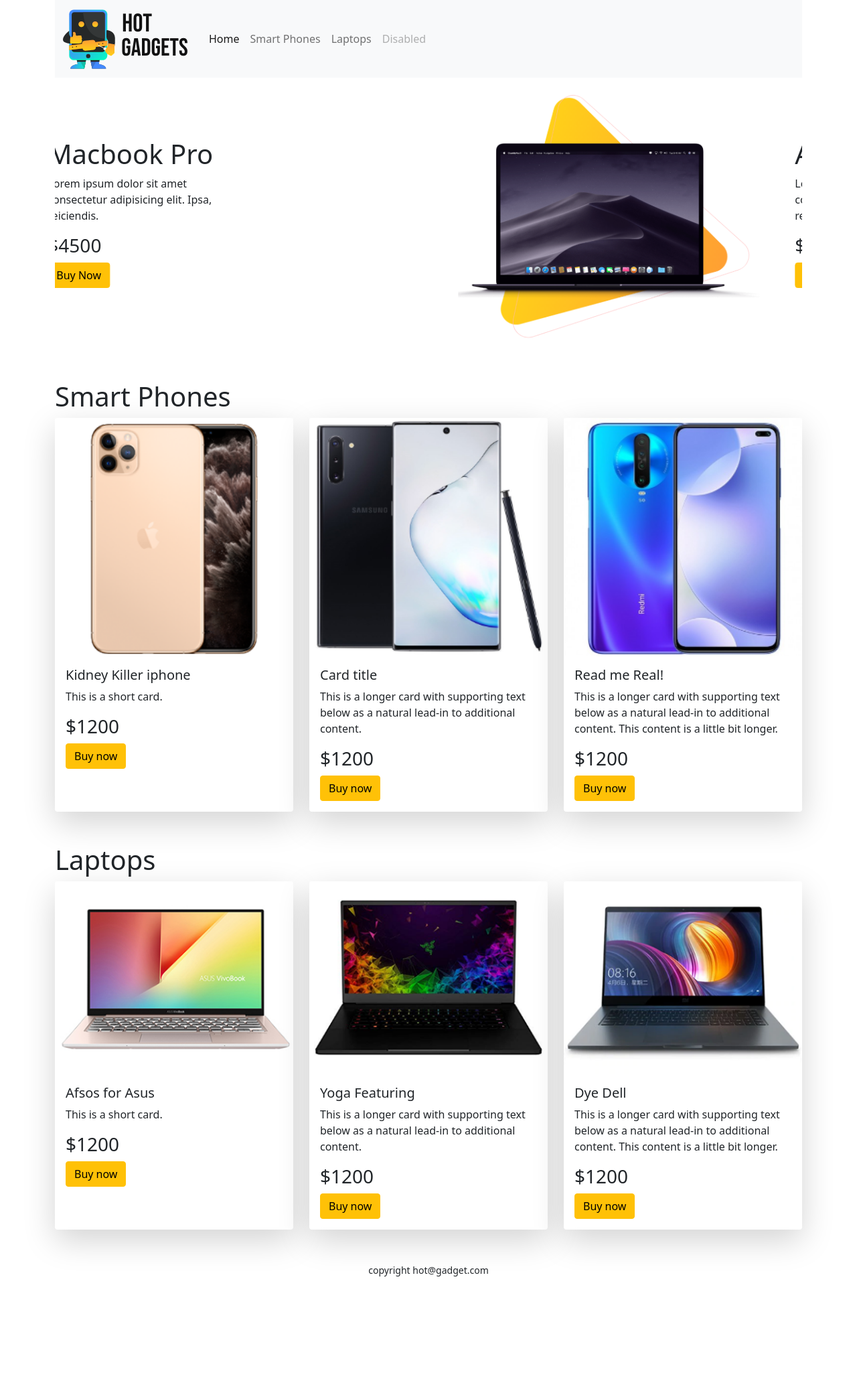
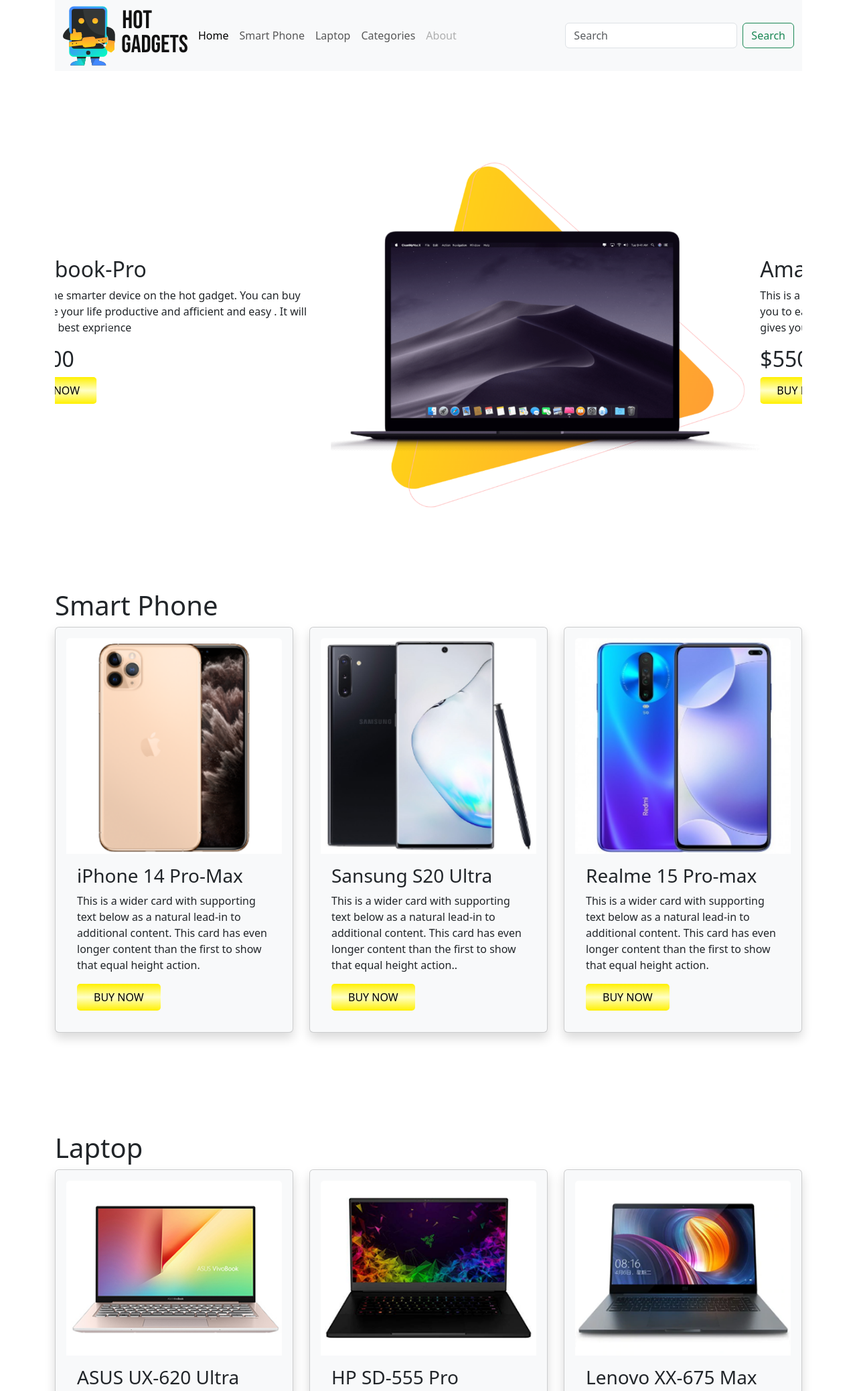
Before and after one commit to pritom-bod/Hot_Gadget, a plain HTML site: page index.html in a window 1280 px wide. Shown: the top 2077 px of the page at 67% size. Before the commit the page ends 1924 px from the top, so only its background shows below. Drawn offline with nearby package versions, Linux system fonts and the light colour scheme.

Commit message:
make parfect

```diff
--- a/index.html
+++ b/index.html
@@ -2,184 +2,253 @@
 <html lang="en">
 <head>
     <meta charset="UTF-8">
-    <meta http-equiv="X-UA-Compatible" content="IE=edge">
     <meta name="viewport" content="width=device-width, initial-scale=1.0">
-    <title>Hot Gadget</title>
+    <link rel="stylesheet" href="style.css">
     <link rel="shortcut icon" href="images/icon.png" type="image/x-icon">
-    <link href="https://cdn.jsdelivr.net/npm/bootstrap@5.0.0-beta1/dist/css/bootstrap.min.css" rel="stylesheet" integrity="sha384-giJF6kkoqNQ00vy+HMDP7azOuL0xtbfIcaT9wjKHr8RbDVddVHyTfAAsrekwKmP1" crossorigin="anonymous">
+    <link href="https://cdn.jsdelivr.net/npm/bootstrap@5.3.3/dist/css/bootstrap.min.css" rel="stylesheet" integrity="sha384-QWTKZyjpPEjISv5WaRU9OFeRpok6YctnYmDr5pNlyT2bRjXh0JMhjY6hW+ALEwIH" crossorigin="anonymous">
+    <title>Hot gadget</title>
 </head>
-<body class="container">
+<body>
     <header>
-        <nav class="navbar navbar-expand-lg navbar-light bg-light">
+        <div class="container">
+    <nav class="navbar navbar-expand-lg bg-body-tertiary">
         <div class="container-fluid">
-              <a class="navbar-brand" href="#">
          <img src="images/logo.png" alt="">
-              </a>
-              <button class="navbar-toggler" type="button" data-bs-toggle="collapse" data-bs-target="#navbarNav" aria-controls="navbarNav" aria-expanded="false" aria-label="Toggle navigation">
+          <button class="navbar-toggler" type="button" data-bs-toggle="collapse" data-bs-target="#navbarTogglerDemo02" aria-controls="navbarTogglerDemo02" aria-expanded="false" aria-label="Toggle navigation">
             <span class="navbar-toggler-icon"></span>
           </button>
-              <div class="collapse navbar-collapse" id="navbarNav">
-                <ul class="navbar-nav">
+          <div class="collapse navbar-collapse" id="navbarTogglerDemo02">
+            <ul class="navbar-nav me-auto mb-2 mb-lg-0">
               <li class="nav-item">
-                    <a class="nav-link active" aria-current="page" href="#">Home</a>
+                <a class="nav-link active" aria-current="page" href="#home">Home</a>
               </li>
               <li class="nav-item">
-                    <a class="nav-link" href="#phones">Smart Phones</a>
+                <a class="nav-link" href="#smartphone">Smart Phone</a>
               </li>
               <li class="nav-item">
-                    <a class="nav-link" href="#laptops">Laptops</a>
+                <a class="nav-link" href="#laptop">Laptop</a>
               </li>
               <li class="nav-item">
-                    <a class="nav-link disabled" href="#" tabindex="-1" aria-disabled="true">Disabled</a>
+                <a class="nav-link" href="#categories">Categories</a>
+              </li>
+
+              <li class="nav-item">
+                <a class="nav-link disabled" aria-disabled="true">About</a>
               </li>
             </ul>
+            <form class="d-flex" role="search">
+              <input class="form-control me-2" type="search" placeholder="Search" aria-label="Search">
+              <button class="btn btn-outline-success" type="submit">Search</button>
+            </form>
           </div>
         </div>
       </nav>
-          <div id="carouselExampleIndicators" class="carousel slide" data-bs-ride="carousel">
-            <ol class="carousel-indicators">
-              <li data-bs-target="#carouselExampleIndicators" data-bs-slide-to="0" class="active"></li>
-              <li data-bs-target="#carouselExampleIndicators" data-bs-slide-to="1"></li>
-              <li data-bs-target="#carouselExampleIndicators" data-bs-slide-to="2"></li>
-            </ol>
+    </div>
+    </header>
+    <div class="container" id="home" >
+    <div id="carouselExampleAutoplaying" class="carousel slide" data-bs-ride="carousel">
         <div class="carousel-inner">
           <div class="carousel-item active">
-                <div class="row">
-                    <div class="col-sm-12 col-md-7 d-flex align-items-center justify-content-center">
-                        <div>
-                            <h1>Macbook Pro</h1>
-                            <p class="w-50">Lorem ipsum dolor sit amet consectetur adipisicing elit. Ipsa, reiciendis. </p>
-                            <h3>$4500</h3>
-                            <button class="btn btn-warning">Buy Now</button>
+         <div class="row align-items-center">
+           <div class="col-5 col-sm-5 col-md-5 col-lg-5 col-xl-5">
+            <h2>Macbook-Pro</h2>
+            <p>This is the smarter device on the hot gadget. You can buy for make your life productive and afficient and easy . It will  give you best exprience</p>
+            <h2>$4500</h2>
+            <button class="buy-now">BUY NOW</button>
            </div>
-                    </div>
-                    <div class="col-5">
-                        <img src="images/banner-products/product-1.png" class="d-block w-100" alt="...">
+           <br>
+           <div class="col-7 col-sm-7 col-md-7 col-lg-7 col-xl-7">
+                <img src="images/banner-products/product-1.png" class="d-block w-100 d-flex justify-content-end" alt="...">
            </div>
         </div>
           </div>
           <div class="carousel-item">
-                <div class="row">
-                    <div class="col-7 d-flex align-items-center justify-content-center">
-                        <div>
-                            <h1>Amazon Echo</h1>
-                            <p class="w-50">Lorem ipsum dolor sit amet consectetur adipisicing elit. Ipsa, reiciendis. </p>
-                            <h3>$500</h3>
-                            <button class="btn btn-warning">Buy Now</button>
+            <div class="row align-items-center">
+            <div class="col-5 col-sm-5 col-md-5 col-lg-5 col-xl-5">
+                <h2>Amazon Echo</h2>
+                <p>This is a Amazon assistent device and it proeffectently help you to easy your life and make you vary productive. It is gives you best exprience comapare to any other assistent</p>
+                <h2>$550</h2>
+                <button class="buy-now">BUY NOW</button>
             </div>
-                    </div>
-                    <div class="col-5">
-                        <img src="images/banner-products/product-2.png" class="d-block w-100" alt="...">
+            <br>
+            <div class="col-7 col-sm-7 col-md-7 col-lg-7 col-xl-7">
+                <img src="images/banner-products/product-2.png" class="d-block w-100 d-flex justify-content-end" alt="...">
             </div>
         </div>
           </div>
           <div class="carousel-item">
-                <div class="row">
-                    <div class="col-7 d-flex align-items-center justify-content-center">
-                        <div>
-                            <h1>Boom boom boom Box</h1>
-                            <p class="w-50">Lorem ipsum dolor sit amet consectetur adipisicing elit. Ipsa, reiciendis. </p>
-                            <h3>$1200</h3>
-                            <button class="btn btn-warning">Buy Now</button>
+            <div class="row align-items-center">
+           <div class="col-5  col-sm-5 col-md-5 col-lg-5 col-xl-5">
+            <h2>Boom Boom Box</h2>
+            <p>This is a excilant device for lissing a song and enjoy your time . This device sound quality is one of the best in the world and this device can bright you mind instantly</p>
+            <h2>$1200</h2>
+            <button class="buy-now">BUY NOW</button>
            </div>
-                    </div>
-                    <div class="col-5">
-                        <img src="images/banner-products/product-3.png" class="d-block w-100" alt="...">
+           <br>
+           <div class="col-7 col-sm-7 col-md-7 col-lg-7 col-xl-7 ">
+            <img src="images/banner-products/product-3.png" class="d-block w-100 d-flex justify-content-end " alt="...">
            </div>
         </div>
           </div>
         </div>
-            <a class="carousel-control-prev" href="#carouselExampleIndicators" role="button" data-bs-slide="prev">
+        <button class="carousel-control-prev" type="button" data-bs-target="#carouselExampleAutoplaying" data-bs-slide="prev">
           <span class="carousel-control-prev-icon" aria-hidden="true"></span>
           <span class="visually-hidden">Previous</span>
-            </a>
-            <a class="carousel-control-next" href="#carouselExampleIndicators" role="button" data-bs-slide="next">
+        </button>
+        <button class="carousel-control-next" type="button" data-bs-target="#carouselExampleAutoplaying" data-bs-slide="next">
           <span class="carousel-control-next-icon" aria-hidden="true"></span>
           <span class="visually-hidden">Next</span>
-            </a>
+        </button>
       </div>
-    </header>
-    <main>
-        <section id="phones" class="my-5">
-            <h1>Smart Phones</h1>
-            <div class="row row-cols-1 row-cols-md-3 g-4">
-                <div class="col">
-                  <div class="card h-100 border-0 shadow-lg">
+    </div>
+    <section>
+        <div class="container" id="smartphone">
+            <h1>Smart Phone</h1>
+            <div class="card-group row d-flex justify-content-around">
+                <div class="col-4">
+                    <div class="card shadow p-3 mb-5 bg-body-tertiary rounded">
                         <img src="images/phones/phone-1.png" class="card-img-top" alt="...">
                         <div class="card-body">
-                      <h5 class="card-title">Kidney Killer iphone</h5>
-                      <p class="card-text">This is a short card.</p>
-                      <h3>$1200</h3>
-                      <button class="btn btn-warning">Buy now</button>
+                          <h3 class="card-title">iPhone 14 Pro-Max</h3>
+                          <p class="card-text">This is a wider card with supporting text below as a natural lead-in to additional content. This card has even longer content than the first to show that equal height action.</p>
+                          <button class="buy-now">BUY NOW</button>
+                      </div>
+                      </div>
+
+                     </div>
+                     <div class="col-4">
+                    <div class="card shadow p-3 mb-5 bg-body-tertiary rounded">
+                     <img src="images/phones/phone-2.png" class="card-img-top" alt="...">
+                        <div class="card-body">
+                        <h3 class="card-title">Sansung S20 Ultra</h3>
+                        <p class="card-text">This is a wider card with supporting text below as a natural lead-in to additional content. This card has even longer content than the first to show that equal height action..</p>
+                       <button class="buy-now">BUY NOW</button>
                     </div>
                     </div>
                 </div>
-                <div class="col">
-                  <div class="card h-100 border-0 shadow-lg">
-                    <img src="images/phones/phone-2.png" class="card-img-top" alt="...">
+                <div class="col-4">
+                    <div class="card shadow p-3 mb-5 bg-body-tertiary rounded" >
+                        <img src="images/phones/phone-3.png" class="card-img-top" alt="...">
                         <div class="card-body">
-                      <h5 class="card-title">Card title</h5>
-                      <p class="card-text">This is a longer card with supporting text below as a natural lead-in to additional content.</p>
-                      <h3>$1200</h3>
-                      <button class="btn btn-warning">Buy now</button>
+                          <h3 class="card-title">Realme 15 Pro-max</h3>
+                          <p class="card-text">This is a wider card with supporting text below as a natural lead-in to additional content. This card has even longer content than the first to show that equal height action.</p>
+                          <button class="buy-now">BUY NOW</button>
                       </div>
                       </div>
                 </div>
-                <div class="col">
-                  <div class="card h-100 border-0 shadow-lg">
-                    <img src="images/phones/phone-3.png" class="card-img-top" alt="...">
+
+              </div>
+        </div>
+
+
+    </section>
+    <div class="container" id="laptop">
+        <h1>Laptop</h1>
+        <div class="card-group row d-flex justify-content-around">
+            <div class="col-4">
+                <div class="card shadow p-3 mb-5 bg-body-tertiary rounded">
+                    <img src="images/laptops/laptop-1.png" class="card-img-top" alt="...">
                     <div class="card-body">
-                      <h5 class="card-title">Read me Real!</h5>
-                      <p class="card-text">This is a longer card with supporting text below as a natural lead-in to additional content. This content is a little bit longer.</p>
-                      <h3>$1200</h3>
-                      <button class="btn btn-warning">Buy now</button>
+                      <h3 class="card-title">ASUS UX-620 Ultra</h3>
+                      <p class="card-text">This is a wider card with supporting text below as a natural lead-in to additional content. This card has even longer content than the first to show that equal height action.</p>
+                      <button class="buy-now">BUY NOW</button>
+                  </div>
+                  </div>
+
+                 </div>
+                 <div class="col-4">
+                <div class="card shadow p-3 mb-5 bg-body-tertiary rounded">
+                 <img src="images/laptops/laptop-2.png" class="card-img-top" alt="...">
+                    <div class="card-body">
+                    <h3 class="card-title">HP SD-555 Pro</h3>
+                    <p class="card-text">This is a wider card with supporting text below as a natural lead-in to additional content. This card has even longer content than the first to show that equal height action..</p>
+                   <button class="buy-now">BUY NOW</button>
+                </div>
+                </div>
+            </div>
+            <div class="col-4">
+                <div class="card shadow p-3 mb-5 bg-body-tertiary rounded" >
+                    <img src="images/laptops/laptop-3.png" class="card-img-top" alt="...">
+                    <div class="card-body">
+                      <h3 class="card-title">Lenovo XX-675 Max</h3>
+                      <p class="card-text">This is a wider card with supporting text below as a natural lead-in to additional content. This card has even longer content than the first to show that equal height action.</p>
+                      <button class="buy-now">BUY NOW</button>
+                  </div>
+                  </div>
+            </div>
+
+          </div>
+    </div>
+
+
+</section>
+<section class="category-section">
+    <div class="container" id="categories">
+      <div class="container container-catagories">
+        <div class="catagories d-flex justify-content-center">
+          <div id="catagories-bg">
+            <h1 class="categories-border">Categories</h1>
+          </div>
+        </div>
+        <div class="row">
+          <div class="col-md-6">
+            <div class="row ">
+              <div class="col-md-6 d-flex align-items-center justify-content-center">
+                <div class="card card-item category-item">
+                  <img src="images/bootom pis/bag.png" class="card-img-top" alt="...">
+
+                  <h6 class="text-center">Bag</h6>
+
+                </div>
+              </div>
+              <div class="col-md-6">
+                <div class="d-flex justify-content-center mb-4">
+                  <div class="card card-item category-item">
+                    <img src="images/bootom pis/perfume.png" class="img-fluid" alt="...">
+                    <h6 class="text-center">Beauty</h6>
+                  </div>
+                </div>
+                <div class="d-flex justify-content-center">
+                  <div class="card card-item category-item">
+                    <img src="images/bootom pis/shoe.png" class="img-fluid" alt="...">
+
+                    <h6 class="text-center">Shoe</h6>
+
                   </div>
                 </div>
               </div>
             </div>
-        </section>
-        <section id="laptops" class="my-5">
-            <h1>Laptops</h1>
-            <div class="row row-cols-1 row-cols-md-3 g-4">
-                <div class="col">
-                  <div class="card h-100 border-0 shadow-lg">
-                    <img src="images/laptops/laptop-1.png" class="card-img-top" alt="...">
-                    <div class="card-body">
-                      <h5 class="card-title">Afsos for Asus</h5>
-                      <p class="card-text">This is a short card.</p>
-                      <h3>$1200</h3>
-                      <button class="btn btn-warning">Buy now</button>
           </div>
-                  </div>
-                </div>
-                <div class="col">
-                  <div class="card h-100 border-0 shadow-lg">
-                    <img src="images/laptops/laptop-2.png" class="card-img-top" alt="...">
-                    <div class="card-body">
-                      <h5 class="card-title">Yoga Featuring</h5>
-                      <p class="card-text">This is a longer card with supporting text below as a natural lead-in to additional content.</p>
-                      <h3>$1200</h3>
-                      <button class="btn btn-warning">Buy now</button>
-                    </div>
-                  </div>
-                </div>
-                <div class="col">
-                  <div class="card h-100 border-0 shadow-lg">
-                    <img src="images/laptops/laptop-3.png" class="card-img-top" alt="...">
-                    <div class="card-body">
-                      <h5 class="card-title">Dye Dell</h5>
-                      <p class="card-text">This is a longer card with supporting text below as a natural lead-in to additional content. This content is a little bit longer.</p>
-                      <h3>$1200</h3>
-                      <button class="btn btn-warning">Buy now</button>
-                    </div>
+          <div class="col-md-6 d-flex align-items-center justify-content-center">
+            <img src="images/bootom pis/pale-order.png" class="d-block w-100" alt="..">
           </div>
         </div>
       </div>
   </section>
-    </main>
+
   <footer>
-        <p class="text-center"><small>copyright hot@gadget.com</small></p>
+    <p class="text-center"> ©2024 Hot Gadgets Ltd. All rights reserved. </p>
   </footer>
-    <script src="https://cdn.jsdelivr.net/npm/bootstrap@5.0.0-beta1/dist/js/bootstrap.bundle.min.js" integrity="sha384-ygbV9kiqUc6oa4msXn9868pTtWMgiQaeYH7/t7LECLbyPA2x65Kgf80OJFdroafW" crossorigin="anonymous"></script>
+
+
+
+
+
+
+
+
+
+
+
+
+
+
+
+
+
+
+
+    <script src="https://cdn.jsdelivr.net/npm/@popperjs/core@2.11.8/dist/umd/popper.min.js" integrity="sha384-I7E8VVD/ismYTF4hNIPjVp/Zjvgyol6VFvRkX/vR+Vc4jQkC+hVqc2pM8ODewa9r" crossorigin="anonymous"></script>
+<script src="https://cdn.jsdelivr.net/npm/bootstrap@5.3.3/dist/js/bootstrap.min.js" integrity="sha384-0pUGZvbkm6XF6gxjEnlmuGrJXVbNuzT9qBBavbLwCsOGabYfZo0T0to5eqruptLy" crossorigin="anonymous"></script>
 </body>
 </html>
```
Also changed, not shown: index2.html (deleted, +0 -254 lines). Lines whose indentation alone changed are shown as unchanged.
